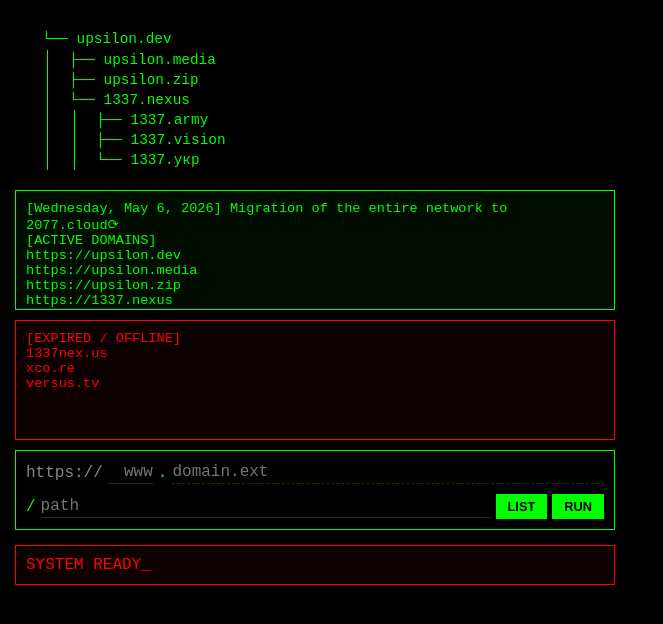
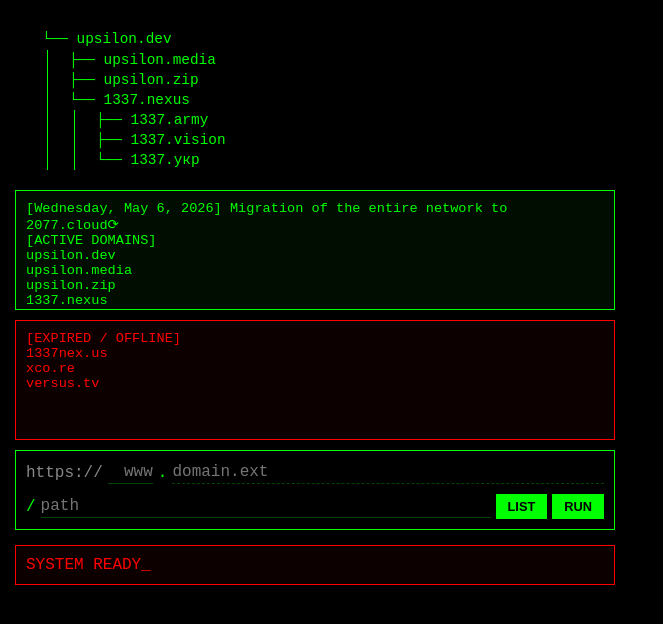
Before and after one commit to 666F78646965/2077.cloud, a plain HTML site: page index.html in a window 1280 px wide. Shown: the whole page, without its empty margins (0-663 px from the left). Drawn offline with Linux system fonts and the light colour scheme.

Commit message:
index.html

```diff
--- a/index.html
+++ b/index.html
@@ -89,12 +89,12 @@ Migration of the entire network to 2077.cloud⟳
 
         [ACTIVE DOMAINS]<br>
 
-        https://upsilon.dev<br>
-        https://upsilon.media<br>
-        https://upsilon.zip<br>
-        https://1337.nexus<br>
-        https://1337.army<br>
-        https://1337.укр
+        upsilon.dev<br>
+        upsilon.media<br>
+        upsilon.zip<br>
+        1337.nexus<br>
+        1337.army<br>1337.vision<br>
+        1337.укр (1337.xn--j1amh)
     </div>
 
     <div class="content-box red-box-list">
```
